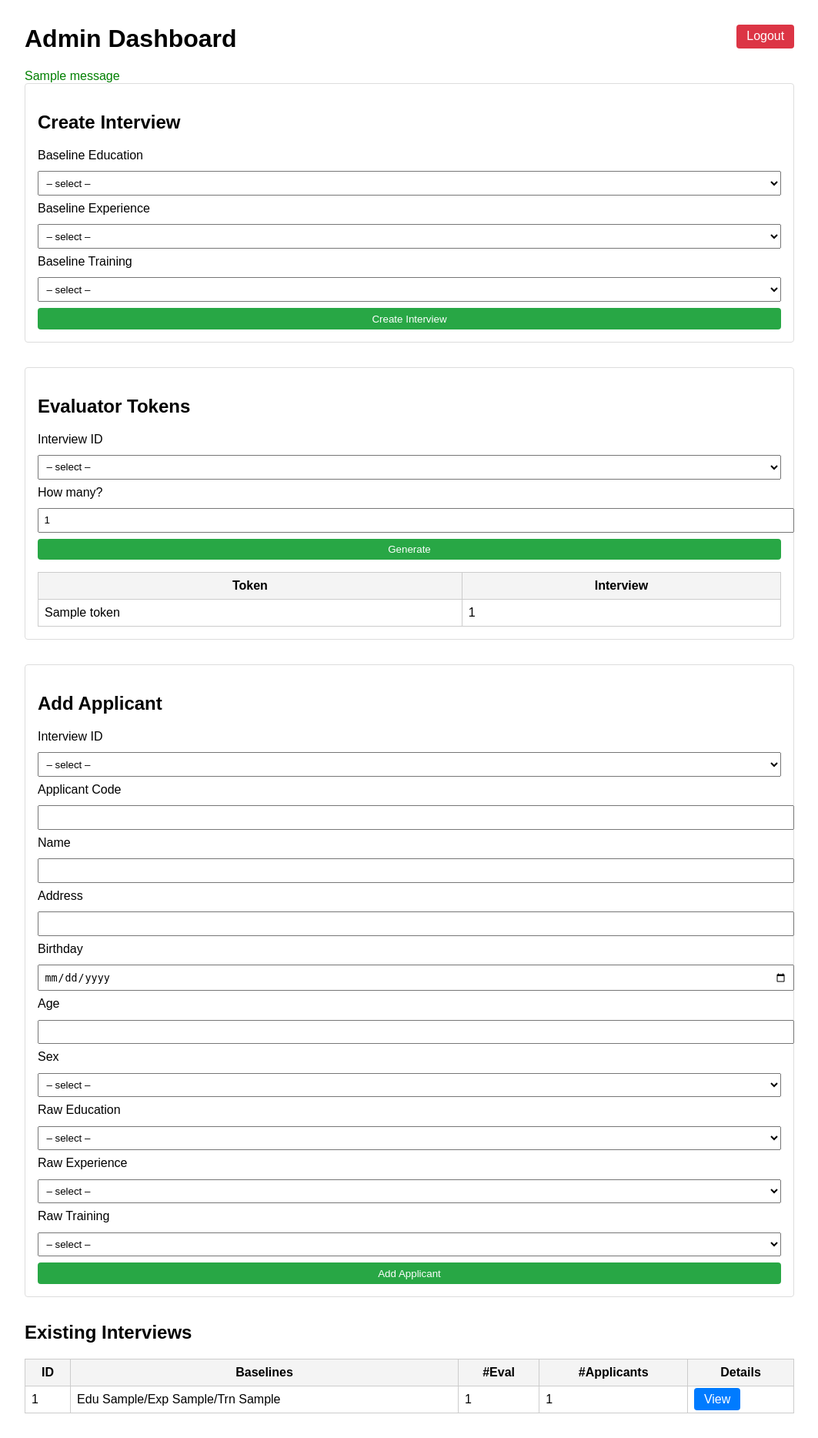
After one commit to Aimisnotavailable/DEPEDHRMPSB, a Python web app: template templates/admin_dashboard.html in a window 1280 px wide. The commit adds this page. Shown: the whole page at 77% size, without its empty margins (108-1171 px from the left). Run offline with Jinja, Linux system fonts and the light colour scheme; the template is opened without the code that fills it: most values are stand-ins (such as "Sample title", 1, 10 or a date in 2020); one stand-in notice (Sample message) is shown.

Commit message:
Some new changes for evaluation

```diff
--- /dev/null
+++ b/templates/admin_dashboard.html
@@ -0,0 +1,131 @@
+<!doctype html>
+<html lang="en">
+<head>
+  <meta charset="utf-8">
+  <title>Admin Dashboard</title>
+  <style>
+    body { font-family:sans-serif; max-width:1000px; margin:2rem auto; }
+    .logout { float:right; padding:.4rem .8rem; background:#dc3545; color:#fff; text-decoration:none; border-radius:4px; }
+    section { border:1px solid #ddd; padding:1rem; margin-bottom:2rem; border-radius:4px; }
+    label { display:block; margin:.5rem 0 .2rem; }
+    input, select, button { width:100%; padding:.4rem; margin-top:.5rem; }
+    button { background:#28a745; color:#fff; border:none; border-radius:4px; }
+    table { width:100%; border-collapse:collapse; margin-top:1rem; }
+    th,td { border:1px solid #ccc; padding:.5rem; vertical-align:top; }
+    th { background:#f4f4f4; }
+    a.btn { padding:.4rem .8rem; background:#007bff; color:#fff; text-decoration:none; border-radius:4px; }
+    .flash { color: green; }
+  </style>
+</head>
+<body>
+  <a href="{{ url_for('admin_logout') }}" class="logout">Logout</a>
+  <h1>Admin Dashboard</h1>
+  {% with msgs = get_flashed_messages(category_filter=["success"]) %}
+    {% for m in msgs %}<div class="flash">{{ m }}</div>{% endfor %}
+  {% endwith %}
+
+  <section>
+    <h2>Create Interview</h2>
+    <form method="post" action="{{ url_for('create_interview') }}">
+      <label>Baseline Education</label>
+      <select name="baseline_education" required>
+        <option disabled selected>– select –</option>
+        {% for k,v in ed_labels.items() %}<option value="{{ k }}">{{ v }}</option>{% endfor %}
+      </select>
+      <label>Baseline Experience</label>
+      <select name="baseline_experience" required>
+        <option disabled selected>– select –</option>
+        {% for k,v in ex_labels.items() %}<option value="{{ k }}">{{ v }}</option>{% endfor %}
+      </select>
+      <label>Baseline Training</label>
+      <select name="baseline_training" required>
+        <option disabled selected>– select –</option>
+        {% for k,v in tr_labels.items() %}<option value="{{ k }}">{{ v }}</option>{% endfor %}
+      </select>
+      <button type="submit">Create Interview</button>
+    </form>
+  </section>
+
+  <section>
+    <h2>Evaluator Tokens</h2>
+    <form method="post" action="{{ url_for('generate_evaluator_tokens') }}">
+      <label>Interview ID</label>
+      <select name="interview_id" required>
+        <option disabled selected>– select –</option>
+        {% for iv in interviews %}<option value="{{ iv.id }}">{{ iv.id }}</option>{% endfor %}
+      </select>
+      <label>How many?</label>
+      <input type="number" name="count_tokens" min="1" value="1" required>
+      <button type="submit">Generate</button>
+    </form>
+    {% if evaluator_tokens %}
+      <table>
+        <thead><tr><th>Token</th><th>Interview</th></tr></thead>
+        <tbody>
+          {% for tk in evaluator_tokens %}
+          <tr><td>{{ tk.token }}</td><td>{{ tk.interview_id }}</td></tr>
+          {% endfor %}
+        </tbody>
+      </table>
+    {% endif %}
+  </section>
+
+  <section>
+    <h2>Add Applicant</h2>
+    <form method="post" action="{{ url_for('add_applicant') }}">
+      <label>Interview ID</label>
+      <select name="interview_id" required>
+        <option disabled selected>– select –</option>
+        {% for iv in interviews %}<option value="{{ iv.id }}">{{ iv.id }}</option>{% endfor %}
+      </select>
+      <label>Applicant Code</label>
+      <input name="applicant_code" required>
+      <label>Name</label><input name="name" required>
+      <label>Address</label><input name="address" required>
+      <label>Birthday</label><input type="date" name="birthday" required>
+      <label>Age</label><input type="number" name="age" min="0" required>
+      <label>Sex</label>
+      <select name="sex" required>
+        <option disabled selected>– select –</option>
+        <option>Male</option><option>Female</option><option>Other</option>
+      </select>
+      <label>Raw Education</label>
+      <select name="education" required>
+        <option disabled selected>– select –</option>
+        {% for k,v in ed_labels.items() %}<option value="{{ k }}">{{ v }}</option>{% endfor %}
+      </select>
+      <label>Raw Experience</label>
+      <select name="experience" required>
+        <option disabled selected>– select –</option>
+        {% for k,v in ex_labels.items() %}<option value="{{ k }}">{{ v }}</option>{% endfor %}
+      </select>
+      <label>Raw Training</label>
+      <select name="training" required>
+        <option disabled selected>– select –</option>
+        {% for k,v in tr_labels.items() %}<option value="{{ k }}">{{ v }}</option>{% endfor %}
+      </select>
+      <button type="submit">Add Applicant</button>
+    </form>
+  </section>
+
+  <h2>Existing Interviews</h2>
+  <table>
+    <thead>
+      <tr>
+        <th>ID</th><th>Baselines</th><th>#Eval</th><th>#Applicants</th><th>Details</th>
+      </tr>
+    </thead>
+    <tbody>
+      {% for iv in interviews %}
+      <tr>
+        <td>{{ iv.id }}</td>
+        <td>Edu {{ iv.base_edu }}/Exp {{ iv.base_exp }}/Trn {{ iv.base_trn }}</td>
+        <td>{{ iv.evaluator_tokens|length }}</td>
+        <td>{{ iv.participants|length }}</td>
+        <td><a href="{{ url_for('admin_interview_detail', iid=iv.id) }}" class="btn">View</a></td>
+      </tr>
+      {% endfor %}
+    </tbody>
+  </table>
+</body>
+</html>
```
Also changed, not shown: templates/admin_interview_detail.html (added, +62 -0 lines), templates/admin_login.html (added, +24 -0 lines), templates/baseline.html (added, +43 -0 lines), templates/evaluator.html (added, +58 -0 lines), templates/evaluator_login.html (added, +23 -0 lines), templates/input.html (deleted, +0 -21 lines), templates/register.html (added, +19 -0 lines), templates/results.html (added, +40 -0 lines), templates/select.html (+19 -30 lines), templates/thanks.html (deleted, +0 -13 lines), templates/token_login.html (added, +22 -0 lines).
